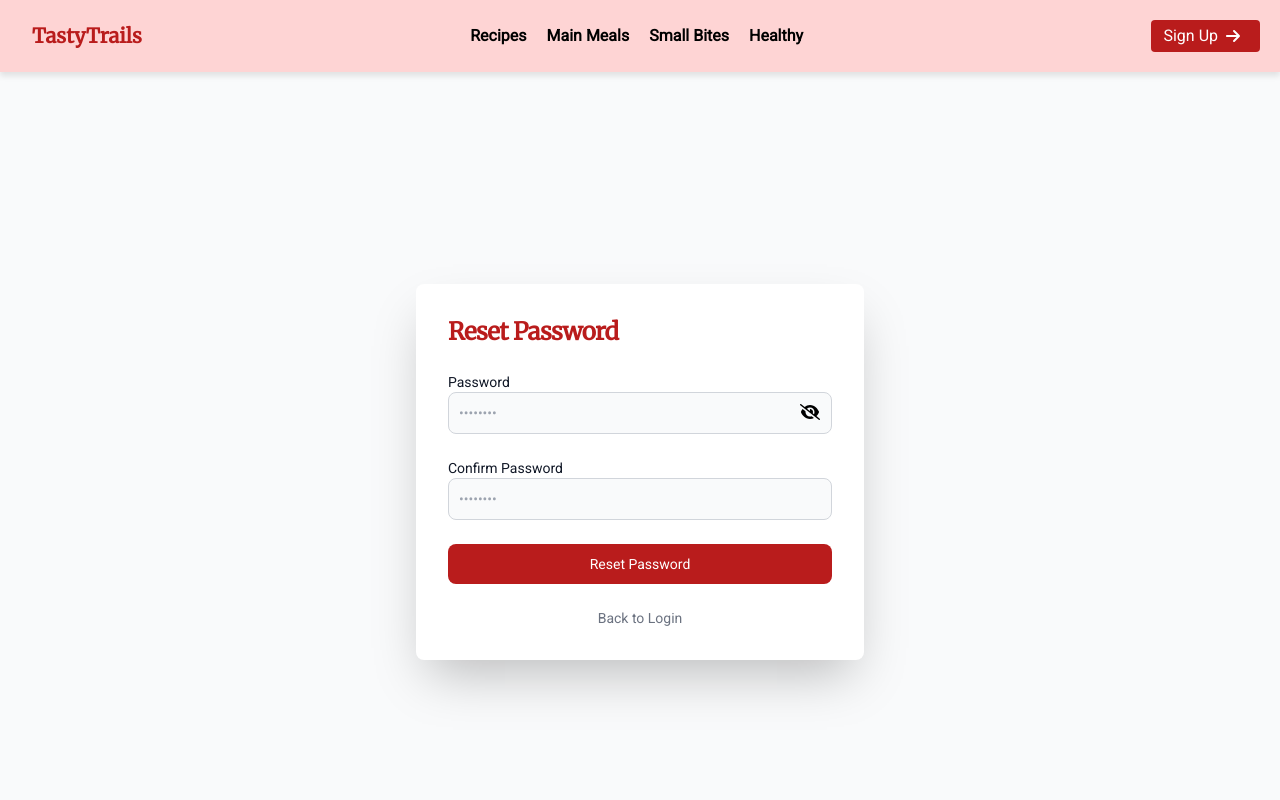
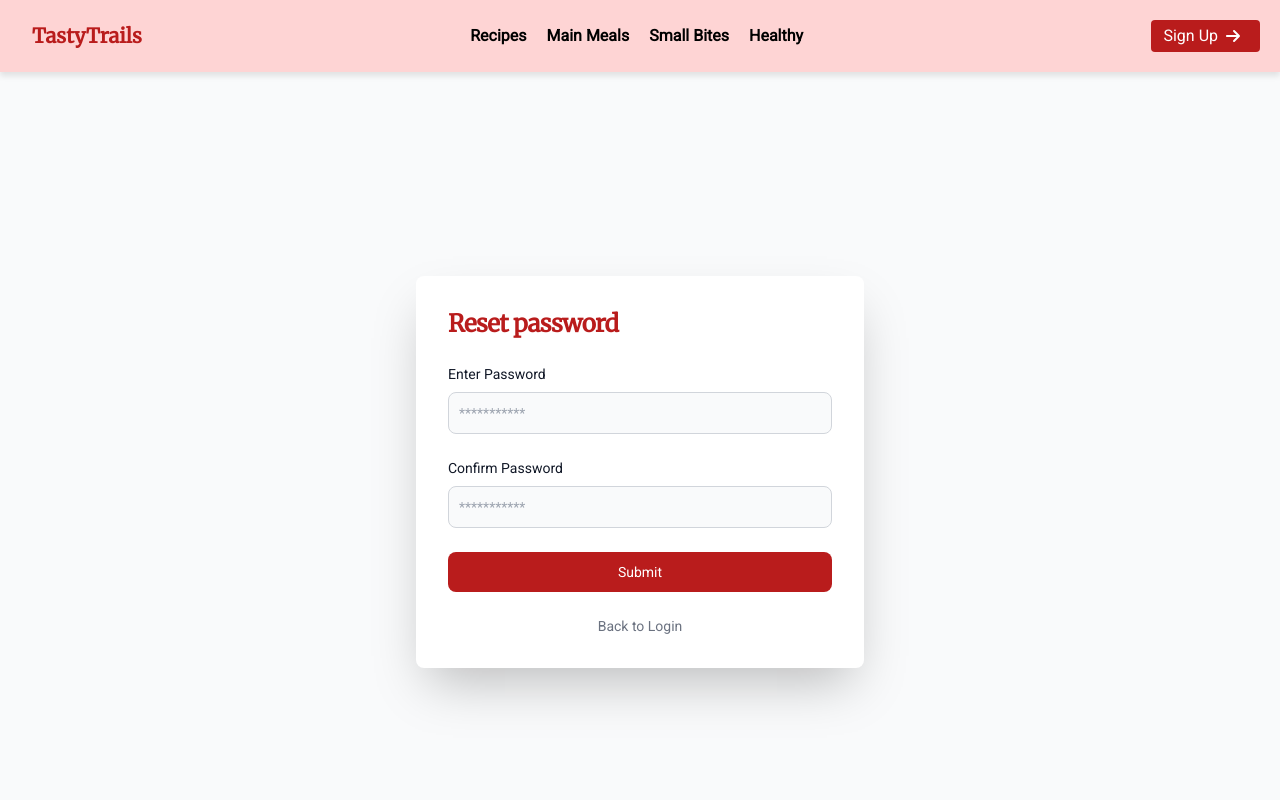
Before and after one commit to AlfiyaSiddique/TastyTrails, a React (Vite) app in the folder frontend/: page /reset_password/1 in a window 1280 px wide. Shown: the top 800 px of the page. Built offline with nearby package versions, Linux system fonts and the light colour scheme.

Commit message:
chore: added resetpassword page with functionality

```diff
--- a/frontend/src/App.jsx
+++ b/frontend/src/App.jsx
@@ -61,7 +61,6 @@ function App() {
           <Route path="/signup" element={<Signup />} />
           <Route path="/forgot_password" element={<ForgotPassword />} />
           <Route path="/reset_password/:token" element={<ResetPassword />} />
-
           <Route
             path="/recipes"
             element={<Recipes key={"recipes"} type="" />}
--- a/frontend/src/Pages/ForgotPassword.jsx
+++ b/frontend/src/Pages/ForgotPassword.jsx
@@ -37,7 +37,7 @@ const ForgotPassword = () => {
                     htmlFor="email"
                     className="block mb-2 text-sm font-medium text-gray-900 dark:text-white"
                   >
-                    Enter email or Username
+                    Enter Email
                   </label>
                   <input
                     type="text"
--- a/frontend/src/Pages/ResetPassword.jsx
+++ b/frontend/src/Pages/ResetPassword.jsx
@@ -1,69 +1,34 @@
-import { useState } from "react";
+import { React, useState } from "react";
 import { Link, useNavigate, useParams } from "react-router-dom";
-import { FontAwesomeIcon } from "@fortawesome/react-fontawesome";
-import { faEye, faEyeSlash } from "@fortawesome/free-solid-svg-icons";
-import validate from "../../common/validation.js";
+import { toast } from "react-toastify";
 import axios from "axios";
-import { toast } from "react-toastify";
+const ResetPassword = () => {
+  const backendURL = import.meta.env.VITE_BACKEND_URL;
+  const navigate = useNavigate();
+  const [password, setPassword] = useState("");
+  const [cpassword, setCPassword] = useState("");
+  const { token } = useParams();
 
-const ResetPassword = () => {
-  const navigate = useNavigate();
-  const backendURL = import.meta.env.VITE_BACKEND_URL;
-  const { token } = useParams();
-  const [passwordFocused, setPasswordFocused] = useState(false);
-  const [show, setShow] = useState(false);
-  const [form, setForm] = useState({
-    password: "",
-    cpassword: "",
-  });
-
-  const [error, setError] = useState({
-    password: false,
-    passwordError: false,
-    cpassword: false,
-    cpasswordError: false,
-  });
-
-  const handleChange = async (e) => {
-    // Handling Signup Form
-    const { name, value } = e.target;
-    let message = {};
-
-    // Trim trailing spaces for username
-    const trimmedValue = value.trim();
-
-    if (name === "cpassword") {
-      message = validate.cpasssword(trimmedValue, form.password);
-    } else {
-      message = validate[name](trimmedValue);
+  const handleSubmit = (e) => {
+    e.preventDefault();
+    // Check if passwords match
+    if (password !== cpassword) {
+      toast.error("Passwords do not match");
+      return; // Stop further execution if passwords don't match
     }
-
-    setError((prev) => {
-      return { ...prev, ...message };
-    });
-
-    setForm((prev) => {
-      return { ...prev, [name]: trimmedValue };
-    });
-  };
-
-  const handleSubmit = async (e) => {
-    e.preventDefault();
-    if (error.password || error.cpassword) return;
-
-    try {
-      const response = await axios.post(
-        `${backendURL}/reset_password/${token}`,
-        {
-          password: form.password,
+    axios
+      .post(`${backendURL}/api/reset_password/` + token, {
+        password,
+      })
+      .then((res) => {
+        if (res.data.success) {
+          navigate("/login");
+          toast.success("Password Reset Succesfull");
         }
-      );
-      if (response.data.success) {
-        navigate("/login");
-      }
-    } catch (err) {
-      console.error(err);
-    }
+      })
+      .catch((err) => {
+        toast.error(err.response.data.message);
+      });
   };
 
   return (
@@ -73,86 +38,52 @@ const ResetPassword = () => {
           <div className="w-full bg-white rounded-lg shadow-2xl dark:border md:mt-0 sm:max-w-md xl:p-0 dark:bg-gray-800 dark:border-gray-700">
             <div className="p-6 space-y-4 md:space-y-6 sm:p-8">
               <h1 className="font-[Merriweather] text-xl font-bold leading-tight tracking-tight text-red-700 md:text-2xl dark:text-white">
-                Reset Password
+                Reset password
               </h1>
               <form className="space-y-4 md:space-y-6" onSubmit={handleSubmit}>
-                {/* Password Field */}
                 <div>
                   <label
                     htmlFor="password"
-                    className="block text-sm font-medium text-gray-900 dark:text-white"
+                    className="block mb-2 text-sm font-medium text-gray-900 dark:text-white"
                   >
-                    Password
+                    Enter Password
                   </label>
-                  <div className="relative">
-                    <input
-                      type={show ? "text" : "password"}
-                      name="password"
-                      id="password"
-                      placeholder="••••••••"
-                      className="bg-gray-50 border border-gray-300 text-gray-900 sm:text-sm rounded-lg focus:ring-primary-600 focus:border-primary-600 block w-full p-2.5 dark:bg-gray-700 dark:border-gray-600 dark:placeholder-gray-400 dark:text-white dark:focus:ring-blue-500 dark:focus:border-blue-500 transition-colors duration-200 ease-in-out"
-                      required={true}
-                      value={form.password}
-                      onChange={handleChange}
-                      onFocus={() => setPasswordFocused(true)}
-                      onBlur={() => setPasswordFocused(false)}
-                    />
-                    <FontAwesomeIcon
-                      icon={show ? faEye : faEyeSlash}
-                      onClick={() => setShow(!show)}
-                      className="absolute top-0 right-0 m-3 cursor-pointer"
-                    />
-                  </div>
-                  {error.password && (
-                    <div className="text-red-500 text-sm mt-2">
-                      <ul className="list-disc list-inside">
-                        <li>Minimum 8 characters</li>
-                        <li>At least 1 uppercase letter</li>
-                        <li>At least 1 lowercase letter</li>
-                        <li>At least 1 number</li>
-                        <li>At least 1 symbol</li>
-                      </ul>
-                    </div>
-                  )}
+                  <input
+                    type="password"
+                    className="bg-gray-50 border border-gray-300 text-gray-900 sm:text-sm rounded-lg focus:ring-primary-600 focus:border-primary-600 block w-full p-2.5 dark:bg-gray-700 dark:border-gray-600 dark:placeholder-gray-400 dark:text-white dark:focus:ring-blue-500 dark:focus:border-blue-500 transition-colors duration-200 ease-in-out"
+                    placeholder="***********"
+                    required={true}
+                    onChange={(e) => setPassword(e.target.value)}
+                  />
                 </div>
-
-                {/* Confirm Password Field */}
                 <div>
                   <label
-                    htmlFor="cpassword"
-                    className="block text-sm font-medium text-gray-900 dark:text-white"
+                    htmlFor="password"
+                    className="block mb-2 text-sm font-medium text-gray-900 dark:text-white"
                   >
                     Confirm Password
                   </label>
                   <input
                     type="password"
-                    name="cpassword"
-                    id="cpassword"
-                    placeholder="••••••••"
                     className="bg-gray-50 border border-gray-300 text-gray-900 sm:text-sm rounded-lg focus:ring-primary-600 focus:border-primary-600 block w-full p-2.5 dark:bg-gray-700 dark:border-gray-600 dark:placeholder-gray-400 dark:text-white dark:focus:ring-blue-500 dark:focus:border-blue-500 transition-colors duration-200 ease-in-out"
+                    placeholder="***********"
                     required={true}
-                    value={form.cpassword}
-                    onChange={handleChange}
+                    onChange={(e) => setCPassword(e.target.value)}
                   />
-                  {error.cpassword && (
-                    <p className="error text-red-500 text-sm mt-0 mb-2">
-                      {error.cpasswordError}
-                    </p>
-                  )}
                 </div>
 
-                {/* Submit Button */}
                 <button
                   type="submit"
-                  className="w-full text-white bg-red-700 hover:bg-red-500 focus:ring-4 focus:outline-none focus:ring-primary-300 font-medium rounded-lg text-sm px-5 py-2.5 text-center dark:bg-pt-gray-900 dark:hover:bg-primary-700 dark:focus:ring-primary-800"
+                  className="w-full text-white bg-red-700 hover:bg-red-500 focus:ring-4 focus:outline-none focus:ring-primary-300 font-medium rounded-lg text-sm px-5 py-2.5 text-center dark:bg-primary-600 dark:hover:bg-primary-700 dark:focus:ring-primary-800 "
                 >
-                  Reset Password
+                  Submit
                 </button>
               </form>
+
               <p className="text-sm text-center font-light text-gray-500 dark:text-gray-400">
                 <Link
                   to="/login"
-                  className="font-medium text-pt-gray-900 hover:underline dark:text-primary-500 hover:text-red-700"
+                  className="font-medium text-primary-600 hover:underline dark:text-primary-500 hover:text-red-700"
                 >
                   Back to Login
                 </Link>
```
Also changed, not shown: 1 other file (tests, documents, lock files or other folders).
